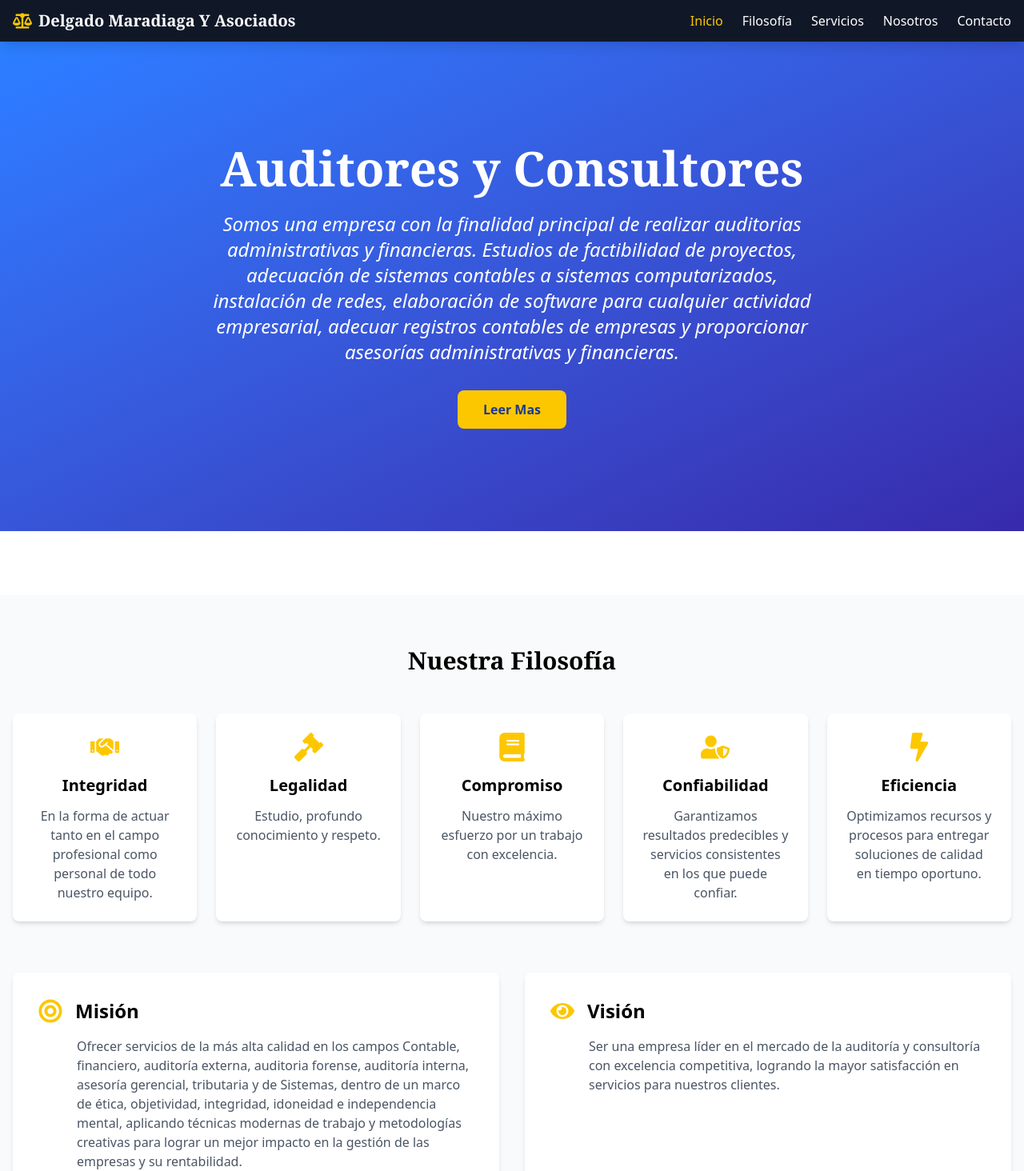
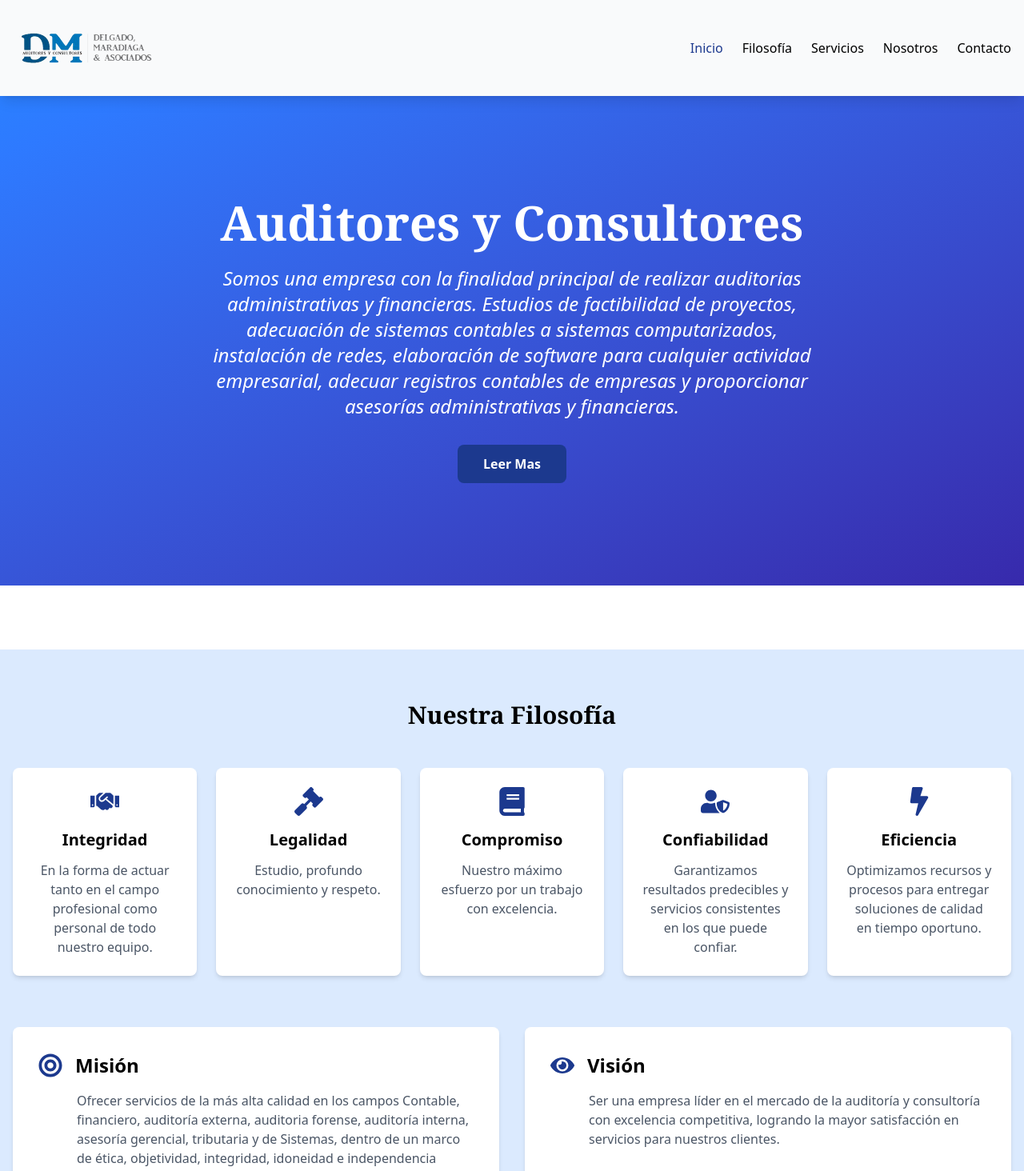
Before and after one commit to andrestdjhw/DMLandingPage, a React (Vite) app: page / in a window 1280 px wide. Shown: the top 1464 px of the page at 80% size. Built offline with nearby package versions, Linux system fonts and the light colour scheme.

Commit message:
Cambiando paleta de colores

```diff
--- a/src/App.jsx
+++ b/src/App.jsx
@@ -174,84 +174,88 @@ function App() {
   return (
     <div className="min-h-screen flex flex-col font-sans">
       {/* Navegacion */}
-      <nav className="bg-gray-900 text-white shadow-lg sticky top-0 z-50">
+      <nav className="bg-gray-50 text-black shadow-lg sticky top-0 z-50">
         <div className="container mx-auto px-4 py-3 flex justify-between items-center">
           <div className="flex items-center space-x-2">
-            <FaBalanceScale className="text-yellow-400 text-2xl" />
-            <span className="text-xl font-serif font-bold">Delgado Maradiaga Y Asociados</span>
+
+            <img
+              src="/src/assets/DMLogo.png"
+              alt="Delgado Maradiaga y Asociados"
+              className='h-24'
+            />
           </div>
 
           {/* Navegacion de Escritorio */}
           <div className="hidden md:flex space-x-6">
             <button
               onClick={() => scrollToSection('inicio')}
-              className={`hover:text-yellow-400 transition ${activeSection === 'inicio' ? 'text-yellow-400' : ''}`}
+              className={`hover:text-blue-900 transition ${activeSection === 'inicio' ? 'text-blue-900' : ''}`}
             >
               Inicio
             </button>
             <button
               onClick={() => scrollToSection('filosofia')}
-              className={`hover:text-yellow-400 transition ${activeSection === 'filosofia' ? 'text-yellow-400' : ''}`}
+              className={`hover:text-blue-900 transition ${activeSection === 'filosofia' ? 'text-blue-900' : ''}`}
             >
               Filosofía
             </button>
             <button
               onClick={() => scrollToSection('servicios')}
-              className={`hover:text-yellow-400 transition ${activeSection === 'servicios' ? 'text-yellow-400' : ''}`}
+              className={`hover:text-blue-900 transition ${activeSection === 'servicios' ? 'text-blue-900' : ''}`}
             >
               Servicios
             </button>
             <button
               onClick={() => scrollToSection('nosotros')}
-              className={`hover:text-yellow-400 transition ${activeSection === 'nosotros' ? 'text-yellow-400' : ''}`}
+              className={`hover:text-blue-900 transition ${activeSection === 'nosotros' ? 'text-blue-900' : ''}`}
             >
               Nosotros
             </button>
             <button
               onClick={() => scrollToSection('contacto')}
-              className={`hover:text-yellow-400 transition ${activeSection === 'contacto' ? 'text-yellow-400' : ''}`}
+              className={`hover:text-blue-900 transition ${activeSection === 'contacto' ? 'text-blue-900' : ''}`}
             >
               Contacto
             </button>
           </div>
 
           {/* Mobile Menu Button */}
-          <button className="md:hidden text-white focus:outline-none" onClick={toggleMenu}>
+          <button className="md:hidden text-black focus:outline-none" onClick={toggleMenu}>
             {mobileMenuOpen ? <FiX size={24} /> : <FiMenu size={24} />}
           </button>
         </div>
 
         {/* Mobile Navigation */}
         {mobileMenuOpen && (
-          <div className="md:hidden bg-gray-800 py-4 px-4">
+          <div className="md:hidden bg-gray-50 py-4 px-4">
             <div className="flex flex-col space-y-3">
               <button
                 onClick={() => scrollToSection('inicio')}
-                className={`hover:text-yellow-400 transition ${activeSection === 'inicio' ? 'text-yellow-400' : ''}`}
+                className={`hover:text-blue-900 transition ${activeSection === 'inicio' ? 'text-blue-900' : ''}`}
               >
                 Inicio
               </button>
               <button
                 onClick={() => scrollToSection('filosofia')}
-                className={`hover:text-yellow-400 transition ${activeSection === 'filosofia' ? 'text-yellow-400' : ''}`}
+                className={`hover:text-blue-900 transition ${activeSection === 'filosofia' ? 'text-blue-900' : ''}`}
               >
                 Filosofía
               </button>
               <button
                 onClick={() => scrollToSection('servicios')}
-                className={`hover:text-yellow-400 transition ${activeSection === 'servicios' ? 'text-yellow-400' : ''}`}
+                className={`hover:text-blue-900 transition ${activeSection === 'servicios' ? 'text-blue-900' : ''}`}
               >
                 Servicios
               </button>
               <button
                 onClick={() => scrollToSection('nosotros')}
-                className={`hover:text-yellow-400 transition ${activeSection === 'nosotros' ? 'text-yellow-400' : ''}`}
+                className={`hover:text-blue-900 transition ${activeSection === 'nosotros' ? 'text-blue-900' : ''}`}
               >
                 Nosotros
               </button>
               <button
                 onClick={() => scrollToSection('contacto')}
-                className={`hover:text-yellow-400 transition ${activeSection === 'contacto' ? 'text-yellow-400' : ''}`}
+                className={`hover:text-blue-900 transition ${activeSection === 'contacto' ? 'text-blue-900' : ''}`}
               >
                 Contacto
               </button>
@@ -270,7 +274,7 @@ function App() {
             </p>
             <button
               onClick={() => scrollToSection('servicios')}
-              className="bg-yellow-400 hover:bg-yellow-500 text-blue-900 font-bold py-3 px-8 rounded-lg transition duration-300"
+              className="bg-blue-900 hover:bg-blue-600 text-white-900 font-bold py-3 px-8 rounded-lg transition duration-300"
             >
               Leer Mas
             </button>
@@ -278,42 +282,42 @@ function App() {
         </section>
 
         {/* Filosofía Section */}
-        <section id="filosofia" className="py-16 bg-gray-50 mt-20">
+        <section id="filosofia" className="py-16 bg-blue-100 mt-20">
           <div className="container mx-auto px-4">
             <h2 className="text-3xl font-bold text-center mb-12 font-serif">Nuestra Filosofía</h2>
 
             {/* Valores de la Matriz */}
             <div className="grid md:grid-cols-5 gap-6 mb-16">
               <div className="bg-white p-6 rounded-lg shadow-md text-center">
-                <FaHandshake className="text-yellow-400 text-4xl mx-auto mb-4" />
+                <FaHandshake className="text-blue-900 text-4xl mx-auto mb-4" />
                 <h3 className="text-xl font-bold mb-3">Integridad</h3>
                 <p className="text-gray-600">
                   En la forma de actuar tanto en el campo profesional como personal de todo nuestro equipo.
                 </p>
               </div>
               <div className="bg-white p-6 rounded-lg shadow-md text-center">
-                <FaGavel className="text-yellow-400 text-4xl mx-auto mb-4" />
+                <FaGavel className="text-blue-900 text-4xl mx-auto mb-4" />
                 <h3 className="text-xl font-bold mb-3">Legalidad</h3>
                 <p className="text-gray-600">
                   Estudio, profundo conocimiento y respeto.
                 </p>
               </div>
               <div className="bg-white p-6 rounded-lg shadow-md text-center">
-                <FaBook className="text-yellow-400 text-4xl mx-auto mb-4" />
+                <FaBook className="text-blue-900 text-4xl mx-auto mb-4" />
                 <h3 className="text-xl font-bold mb-3">Compromiso</h3>
                 <p className="text-gray-600">
                   Nuestro máximo esfuerzo por un trabajo con excelencia.
                 </p>
               </div>
               <div className="bg-white p-6 rounded-lg shadow-md text-center">
-                <FaUserShield className="text-yellow-400 text-4xl mx-auto mb-4" />
+                <FaUserShield className="text-blue-900 text-4xl mx-auto mb-4" />
                 <h3 className="text-xl font-bold mb-3">Confiabilidad</h3>
                 <p className="text-gray-600">
                   Garantizamos resultados predecibles y servicios consistentes en los que puede confiar.
                 </p>
               </div>
               <div className="bg-white p-6 rounded-lg shadow-md text-center">
-                <FaBolt className="text-yellow-400 text-4xl mx-auto mb-4" />
+                <FaBolt className="text-blue-900 text-4xl mx-auto mb-4" />
                 <h3 className="text-xl font-bold mb-3">Eficiencia</h3>
                 <p className="text-gray-600">
                   Optimizamos recursos y procesos para entregar soluciones de calidad en tiempo oportuno.
@@ -326,7 +330,7 @@ function App() {
               {/* Mision */}
               <div className="bg-white p-8 rounded-lg shadow-md">
                 <div className="flex items-center mb-4">
-                  <FaBullseye className="text-yellow-400 text-3xl mr-4" />
+                  <FaBullseye className="text-blue-900 text-3xl mr-4" />
                   <h3 className="text-2xl font-bold">Misión</h3>
                 </div>
                 <p className="text-gray-600 pl-12">
@@ -340,7 +344,7 @@ function App() {
               {/* Vision */}
               <div className="bg-white p-8 rounded-lg shadow-md">
                 <div className="flex items-center mb-4">
-                  <FaEye className="text-yellow-400 text-3xl mr-4" />
+                  <FaEye className="text-blue-900 text-3xl mr-4" />
                   <h3 className="text-2xl font-bold">Visión</h3>
                 </div>
                 <p className="text-gray-600 pl-12">
@@ -396,7 +400,7 @@ function App() {
         </section>
 
         {/* Nosotros Section */}
-        <section id="nosotros" className="py-16 bg-gray-50">
+        <section id="nosotros" className="py-16 bg-blue-100">
           <div className="container mx-auto px-4">
             <h2 className="text-3xl font-bold text-center mb-12 font-serif">Nuestro Equipo</h2>
             <div className="bg-white rounded-lg shadow-md p-6 mb-12">
@@ -470,19 +474,19 @@ function App() {
                 <h3 className="text-xl font-bold mb-4">Información de Contacto</h3>
                 <div className="space-y-4">
                   <div className="flex items-start">
-                    <FaMapMarkerAlt className="text-yellow-400 mt-1 mr-3" />
+                    <FaMapMarkerAlt className="text-blue-900 mt-1 mr-3" />
                     <p>Condominios Toncontín, calle principal de Lomas de Toncontín hacia la Fuerza Aérea, contiguo a FECORAH<br />casa No. 29, Comayagüela, Francisco Morazán , Honduras</p>
                   </div>
                   <div className="flex items-center">
-                    <FaPhone className="text-yellow-400 mr-3" />
+                    <FaPhone className="text-blue-900 mr-3" />
                     <p>2234-3340 /42 <br />3175-3538 <br />3175-3542.</p>
                   </div>
                   <div className="flex items-center">
-                    <FaEnvelope className="text-yellow-400 mr-3" />
+                    <FaEnvelope className="text-blue-900 mr-3" />
                     <p>auditoria@delgadomaradiaga.com</p>
                   </div>
                   <div className="flex items-center">
-                    <FaClock className="text-yellow-400 mr-3" />
+                    <FaClock className="text-blue-900 mr-3" />
                     <p>Lunes a Viernes: 9:00 am - 6:00 pm<br />Sábados: 9:00 am - 1:00 pm</p>
                   </div>
                 </div>
@@ -495,7 +499,7 @@ function App() {
                     <input
                       type="text"
                       id="name"
-                      className={`w-full px-4 py-2 rounded text-gray-800 bg-amber-50 ${formErrors.name ? 'border-2 border-red-500' : 'border-amber-400'
+                      className={`w-full px-4 py-2 rounded text-gray-800 bg-blue-50 ${formErrors.name ? 'border-2 border-red-500' : 'border-amber-400'
                         }`}
                       placeholder="Su nombre"
                       value={formData.name}
@@ -513,7 +517,7 @@ function App() {
                     <input
                       type="email"
                       id="email"
-                      className={`w-full px-4 py-2 rounded text-gray-800 bg-amber-50 ${formErrors.email ? 'border-2 border-red-500' : 'border-amber-400'
+                      className={`w-full px-4 py-2 rounded text-gray-800 bg-blue-50 ${formErrors.email ? 'border-2 border-red-500' : 'border-amber-400'
                         }`}
                       placeholder="Su email"
                       value={formData.email}
@@ -531,7 +535,7 @@ function App() {
                     <input
                       type="tel"
                       id="phone"
-                      className={`w-full px-4 py-2 rounded text-gray-800 bg-amber-50 ${formErrors.phone ? 'border-2 border-red-500' : 'border-amber-400'
+                      className={`w-full px-4 py-2 rounded text-gray-800 bg-blue-50 ${formErrors.phone ? 'border-2 border-red-500' : 'border-amber-400'
                         }`}
                       placeholder="Su teléfono"
                       value={formData.phone}
@@ -548,7 +552,7 @@ function App() {
                     <textarea
                       id="message"
                       rows="4"
-                      className={`w-full px-4 py-2 rounded text-gray-800 bg-amber-50 ${formErrors.message ? 'border-2 border-red-500' : 'border-amber-400'
+                      className={`w-full px-4 py-2 rounded text-gray-800 bg-blue-50 ${formErrors.message ? 'border-2 border-red-500' : 'border-amber-400'
                         }`}
                       placeholder="Su mensaje"
                       value={formData.message}
@@ -576,7 +580,7 @@ function App() {
 
                   <button
                     type="submit"
-                    className={`bg-yellow-400 hover:bg-yellow-500 text-blue-900 font-bold py-3 px-6 rounded-lg transition duration-300 ${formStatus.submitting ? 'opacity-50 cursor-not-allowed' : ''
+                    className={`bg-blue-900 hover:bg-blue-600 text-white-900 font-bold py-3 px-6 rounded-lg transition duration-300 ${formStatus.submitting ? 'opacity-50 cursor-not-allowed' : ''
                       }`}
                     disabled={formStatus.submitting}
                   >
@@ -594,20 +598,20 @@ function App() {
         <div className="container mx-auto px-4">
           <div className="grid md:grid-cols-4 gap-8">
             <div>
-              <h3 className="text-xl text-yellow-400 font-bold mb-4 font-serif">Nosotros</h3>
+              <h3 className="text-xl text-sky-400 font-bold mb-4 font-serif">Nosotros</h3>
               <p>Expertos en derecho comprometidos con la excelencia y la justicia para nuestros clientes.</p>
             </div>
             <div>
-              <h4 className="font-bold mb-4 text-yellow-400">Enlaces Rápidos</h4>
+              <h4 className="font-bold mb-4 text-sky-400">Enlaces Rápidos</h4>
               <ul className="space-y-2">
-                <li><button onClick={() => scrollToSection('inicio')} className="hover:text-yellow-400 transition">Inicio</button></li>
-                <li><button onClick={() => scrollToSection('servicios')} className="hover:text-yellow-400 transition">Servicios</button></li>
-                <li><button onClick={() => scrollToSection('nosotros')} className="hover:text-yellow-400 transition">Nosotros</button></li>
-                <li><button onClick={() => scrollToSection('contacto')} className="hover:text-yellow-400 transition">Contacto</button></li>
+                <li><button onClick={() => scrollToSection('inicio')} className="hover:text-blue-900 transition">Inicio</button></li>
+                <li><button onClick={() => scrollToSection('servicios')} className="hover:text-blue-900 transition">Servicios</button></li>
+                <li><button onClick={() => scrollToSection('nosotros')} className="hover:text-blue-900 transition">Nosotros</button></li>
+                <li><button onClick={() => scrollToSection('contacto')} className="hover:text-blue-900 transition">Contacto</button></li>
               </ul>
             </div>
             <div>
-              <h4 className="font-bold mb-4 text-yellow-400">Servicios</h4>
+              <h4 className="font-bold mb-4 text-sky-400">Servicios</h4>
               <ul className="space-y-2">
                 <li>Ingenieria en Sistemas</li>
                 <li>Auditoria Interna</li>
@@ -616,14 +620,14 @@ function App() {
               </ul>
             </div>
             <div>
-              <h4 className="font-bold mb-4 text-yellow-400">Contactenos</h4>
+              <h4 className="font-bold mb-4 text-sky-400">Contactenos</h4>
               <p>Condominios Toncontín, calle principal de Lomas de Toncontín hacia la Fuerza Aérea, contiguo a FECORAH<br />casa No. 29,</p>
               <p>Tegucigalpa, Honduras</p>
               <p>auditoria@delgadomaradiaga.com</p>
               <p>3175-3538</p>
             </div>
           </div>
-          <div className="border-t border-blue-700 mt-8 pt-6 text-center">
+          <div className="border-t border-blue-900 mt-8 pt-6 text-center">
             <p>&copy; {new Date().getFullYear()} Delgado Maradiaga Y Asociados. Todos los derechos reservados.</p>
             <p className='mt-3'><cite>Creado por itsbyte.com</cite></p>
           </div>
@@ -647,7 +651,7 @@ function TeamMember({ name, position, bio }) {
     <div className="bg-white p-6 rounded-lg shadow-md text-center">
       <div className="w-32 h-32 bg-gray-200 rounded-full mx-auto mb-4"></div>
       <h3 className="text-xl font-bold">{name}</h3>
-      <p className="text-yellow-500 mb-3">{position}</p>
+      <p className="text-blue-500 mb-3">{position}</p>
       <p className="text-gray-600">{bio}</p>
     </div>
   )
```
Also changed, not shown: src/assets/DMLogo.png (added).
